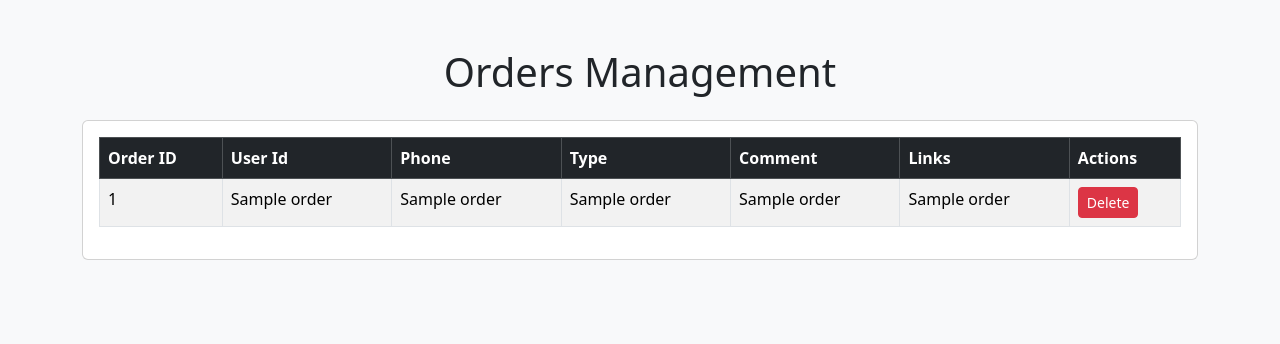
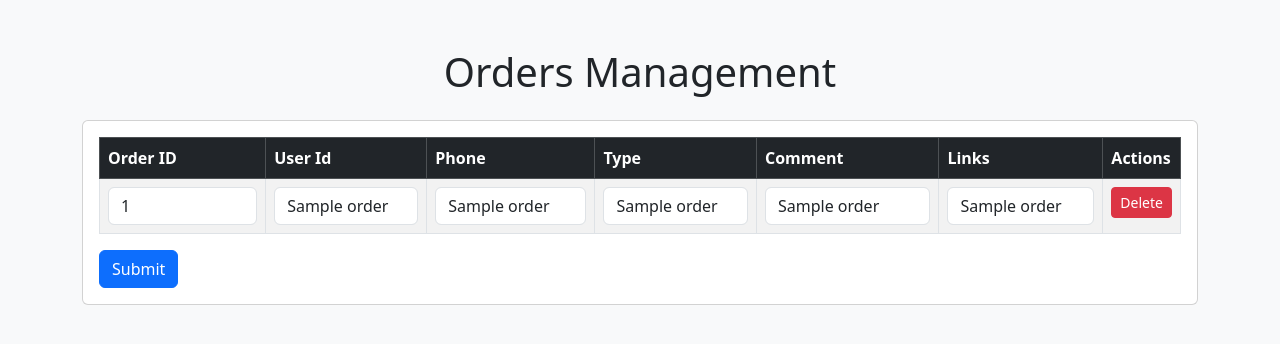
Before and after one commit to Kahofa/FinalExamWEB, a Flask app: template templates/admin.html in a window 1280 px wide. Shown: the top 344 px of the page. Run offline with Flask 3, Linux system fonts and the light colour scheme; the template is opened without the code that fills it: most values are stand-ins (such as "Sample title", 1, 10 or a date in 2020).

Commit message:
editing orders

```diff
--- a/main.py
+++ b/main.py
@@ -237,6 +237,32 @@ def admin():
     return render_template('admin.html', orders=orders)
 
 
+@app.route('/admin/update', methods=['POST'])
+@admin_required
+def update_orders():
+    try:
+        data = request.form
+        order_ids = data.getlist('order_id')
+        user_ids = data.getlist('user_id')
+        phones = data.getlist('phone')
+        types = data.getlist('type')
+        comments = data.getlist('comment')
+        files = data.getlist('files')
+
+        with sqlite3.connect('database.db') as conn:
+            cursor = conn.cursor()
+            for i in range(len(order_ids)):
+                cursor.execute('''
+                    UPDATE orders SET user_id = ?, phone = ?, type_id = (SELECT id FROM work_types WHERE title = ?),
+                    comment = ?, files = ? WHERE id = ?
+                ''', (user_ids[i], phones[i], types[i], comments[i], files[i], order_ids[i]))
+            conn.commit()
+        return redirect(url_for('admin'))
+    except Exception as e:
+        print("Exception")
+        return redirect(url_for('admin'))
+
+
 @app.route('/admin/delete/<int:order_id>', methods=['POST'])
 @admin_required
 def delete_order(order_id):
--- a/templates/admin.html
+++ b/templates/admin.html
@@ -11,13 +11,14 @@
         <h1 class="text-center mb-4">Orders Management</h1>
         <div class="card">
             <div class="card-body">
+                <form id="ordersForm" action="/admin/update" method="POST">
                     <table class="table table-striped table-bordered">
                         <thead class="table-dark">
                             <tr>
-                            <th><a href="/admin?sort_by=id" class="text-white text-decoration-none">Order ID</a></th>
+                                <th>Order ID</th>
                                 <th>User Id</th>
                                 <th>Phone</th>
-                            <th><a href="/admin?sort_by=type" class="text-white text-decoration-none">Type</a></th>
+                                <th>Type</th>
                                 <th>Comment</th>
                                 <th>Links</th>
                                 <th>Actions</th>
@@ -26,24 +27,32 @@
                         <tbody>
                             {% for order in orders %}
                             <tr>
-                            <td>{{ order[0] }}</td>
-                            <td>{{ order[1] }}</td>
-                            <td>{{ order[2] }}</td>
-                            <td>{{ order[5] }}</td>
-                            <td>{{ order[3] }}</td>
-                            <td>{{ order[4] }}</td>
+                                <td><input type="text" name="order_id" value="{{ order[0] }}" readonly class="form-control"></td>
+                                <td><input type="text" name="user_id" value="{{ order[1] }}" class="form-control"></td>
+                                <td><input type="text" name="phone" value="{{ order[2] }}" class="form-control"></td>
+                                <td><input type="text" name="type" value="{{ order[5] }}" class="form-control"></td>
+                                <td><input type="text" name="comment" value="{{ order[3] }}" class="form-control"></td>
+                                <td><input type="text" name="files" value="{{ order[4] }}" class="form-control"></td>
                                 <td>
-                                <form action="/admin/delete/{{ order[0] }}" method="POST" style="display:inline;">
-                                    <button type="submit" class="btn btn-danger btn-sm">Delete</button>
-                                </form>
+                                    <button type="button" class="btn btn-danger btn-sm delete-order" data-id="{{ order[0] }}">Delete</button>
                                 </td>
                             </tr>
                             {% endfor %}
                         </tbody>
                     </table>
+                    <button type="submit" class="btn btn-primary">Submit</button>
+                </form>
             </div>
         </div>
     </div>
+    <script>
+        document.querySelectorAll('.delete-order').forEach(button => {
+            button.addEventListener('click', function() {
+                fetch(`/admin/delete/${this.dataset.id}`, { method: 'POST' })
+                    .then(() => location.reload());
+            });
+        });
+    </script>
     <script src="https://cdn.jsdelivr.net/npm/bootstrap@5.3.0-alpha1/dist/js/bootstrap.bundle.min.js"></script>
 </body>
 </html>
--- a/templates/index.html
+++ b/templates/index.html
@@ -299,8 +299,8 @@
           <i class='bx bx-mail-send icon-i' ></i>
         </div>
         <h2 key="email">Email-Адреса</h2>
-        <p>ideas@malstavo.com</p>
-        <p>ideas@malstavo.com</p>
+        <p>malik@malstavo.com</p>
+        <p>stavr@malstavo.com</p>
       </div>
     </div>
     <div class="map-container">
--- a/templates/order-page.html
+++ b/templates/order-page.html
@@ -46,7 +46,7 @@
                 <li>
                     <a href="/#service-grid" key="services-header">Услуги</a>
                 </li>
-                <button id="openModalBtn" class="active" key="log-in-account">Войти<br> в аккаунт</button>
+<!--                <button id="openModalBtn" class="active" key="log-in-account">Войти<br> в аккаунт</button>-->
             </ul>
         </nav>
         <label for="nav_check" class="menu">
```
Also changed, not shown: static/js/multiplug.js (+4 -4 lines). Lines whose indentation alone changed are shown as unchanged.
